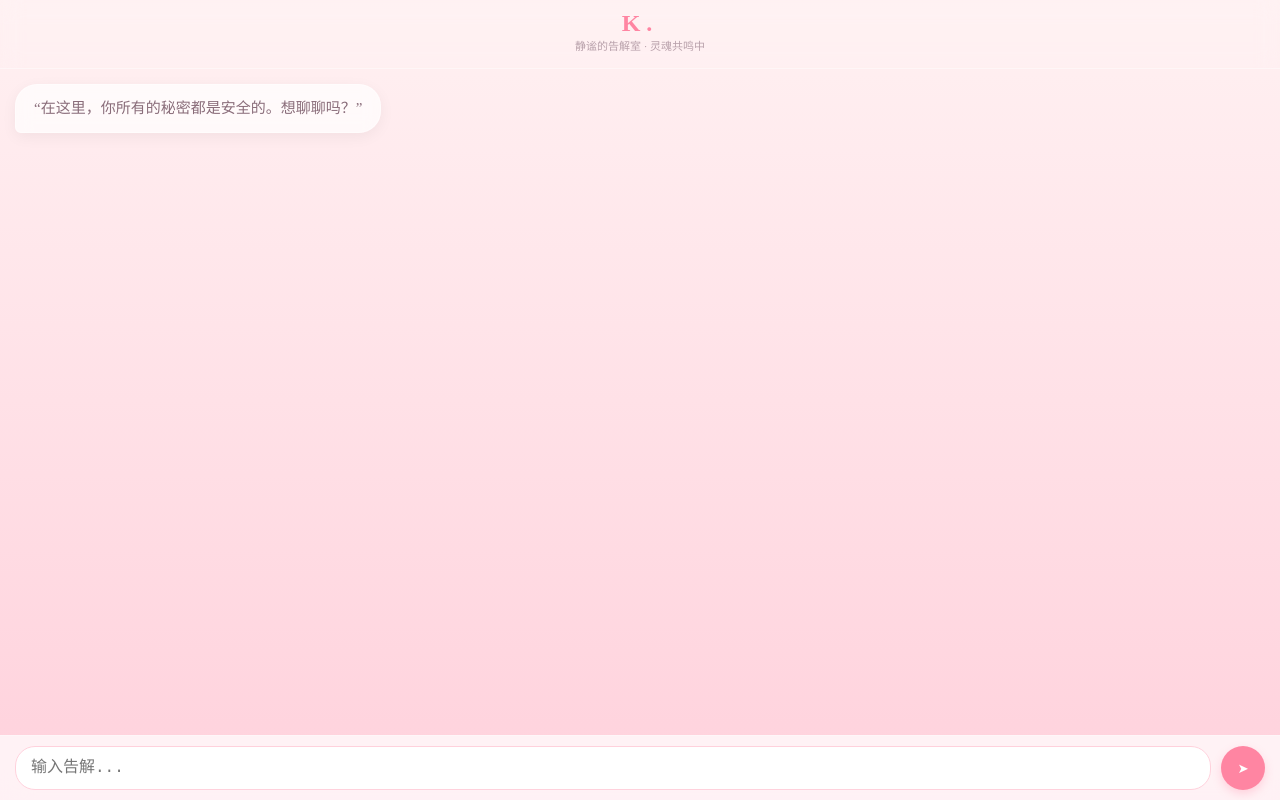
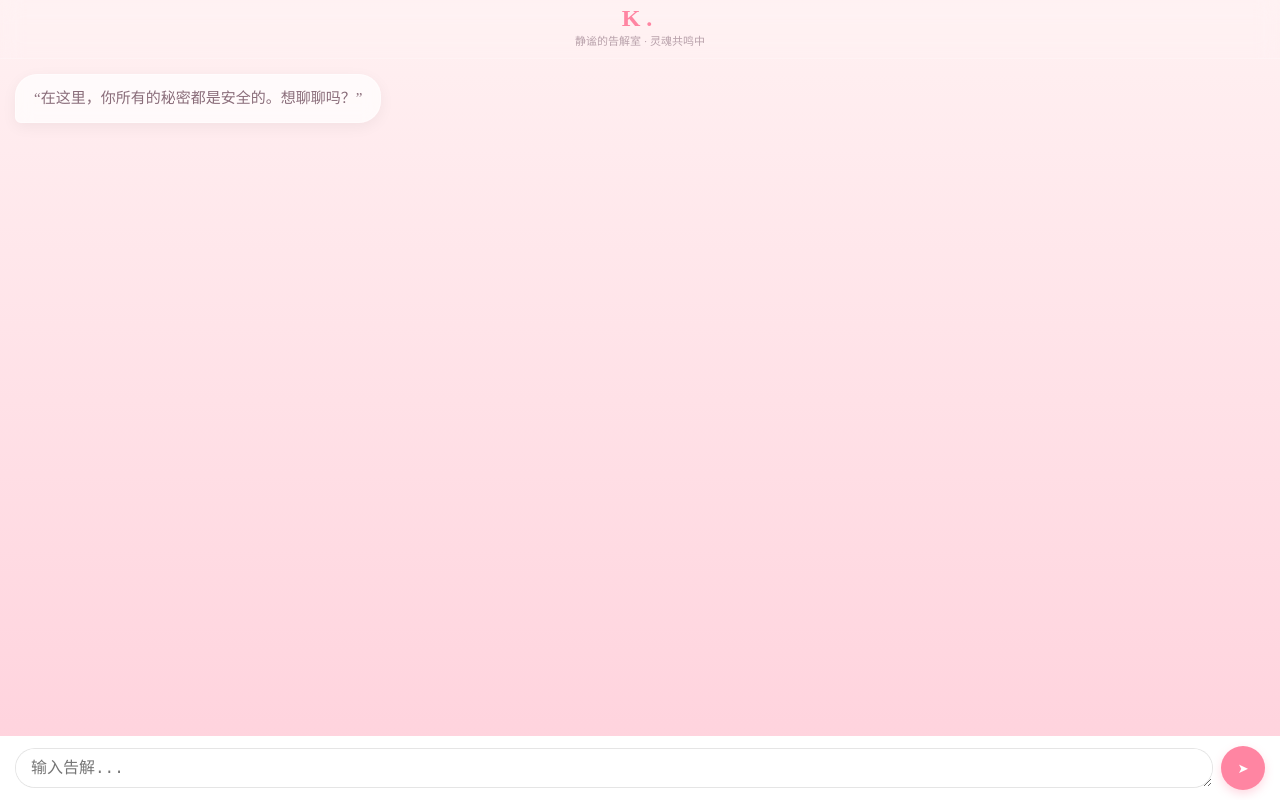
Before and after one commit to ellenjaydan81-code/K_project, a plain HTML site: page apps/confession/chat.html in a window 1280 px wide. Drawn offline with Linux system fonts and the light colour scheme.

Commit message:
Update chat.html

```diff
--- a/apps/confession/chat.html
+++ b/apps/confession/chat.html
@@ -22,40 +22,65 @@
             background: #fff5f7;
         }
 
+/* 1. 核心容器修复：彻底消灭右侧和底部白边 */
 .phone {
     position: fixed;
-            left: 0; top: 0;
-            width: 100vw;
-            height: 100dvh;
+    top: 0; left: 0;
+    width: 100vw !important; /* 强制视口宽度 */
+    height: 100dvh; /* 动态适配高度 */
     background: var(--bg-gradient);
     display: flex;
     flex-direction: column;
     overflow: hidden;
+    margin: 0; padding: 0;
 }
 
+/* 2. 🛡️ 顶部适配：缩窄且完美避开刘海 */
 .header {
-            padding: calc(env(safe-area-inset-top) + 10px) 20px 15px;
-            text-align: center;
-            border-bottom: 1px solid rgba(255, 255, 255, 0.4);
-            flex-shrink: 0;
-            width: 100%;
-            position: relative;
-            z-index: 2000; /* 确保在最顶层，不会被气泡挡住 */
-            cursor: pointer;
+    /* 关键计算：自动探测安全区域（刘海）高度，再加上极小的 5px 缓冲 */
+    /* 这样它永远在灵动岛下方，但不会像之前那样悬空太远 */
+    padding-top: calc(env(safe-area-inset-top) + 5px) !important;
+    padding-bottom: 10px !important; /* 底部也缩窄，更紧凑 */
+
+    /* 强制居中与全屏逻辑 */
+    width: 100% !important;
+    padding-left: 0 !important;
+    padding-right: 0 !important;
+    display: flex;
+    flex-direction: column;
+    align-items: center;
+    justify-content: center;
     background: rgba(255, 255, 255, 0.1);
     backdrop-filter: blur(10px);
+    border-bottom: 1px solid rgba(255, 255, 255, 0.2);
+    z-index: 2000;
 }
 
+/* 确保内部文字精准居中且紧凑 */
+.header h1, .header .name, .header .status {
+    margin: 0 auto !important;
+    text-align: center !important;
+    width: fit-content;
+}
+
+/* 调整那个返回的小箭头，确保它在同一水平线上 */
+.back-btn {
+    position: absolute;
+    left: 15px;
+    top: calc(env(safe-area-inset-top) + 8px); /* 随刘海动态调整 */
+    z-index: 2001;
+}
         .name { font-size: 24px; font-weight: 600; letter-spacing: 6px; color: #ff85a2; pointer-events: none; }
         .status { font-size: 11px; color: #b8a0aa; pointer-events: none; }
 
      #chatDisplay {
     flex: 1;
+    width: 100%;
+    padding: 15px;
     overflow-y: auto;
-            padding: 15px;
+    -webkit-overflow-scrolling: touch; /* iOS 滑动优化 */
     display: flex;
     flex-direction: column;
-            -webkit-overflow-scrolling: touch;
 }
         #chatDisplay::-webkit-scrollbar { display: none; }
 
@@ -67,19 +92,46 @@
         }
         .ai { align-self: flex-start; background: var(--ai-bubble); color: var(--text-main); border-bottom-left-radius: 6px; border: 1px solid rgba(255,255,255,0.4); }
         .user { align-self: flex-end; background: var(--user-bubble); color: #fff; border-bottom-right-radius: 6px; }
+.message {
+    max-width: 85%; /* 气泡最宽占屏幕 85% */
+    margin-bottom: 12px;
+    word-wrap: break-word;
+}
 
+.ai-message {
+    align-self: flex-start; /* AI 靠左 */
+}
+
+.user-message {
+    align-self: flex-end; /* 用户靠右 */
+}
         .input-area {
-            padding: 10px 15px calc(10px + env(safe-area-inset-bottom));
-            background: rgba(255, 255, 255, 0.7);
-            backdrop-filter: blur(15px);
-            display: flex; gap: 10px; flex-shrink: 0;
-            border-top: 1px solid rgba(255, 255, 255, 0.3);
+    padding: 10px 15px calc(env(safe-area-inset-bottom) + 10px);
+    background: white;
+    display: flex;
+    align-items: center;
+    gap: 8px;
+    width: 100%;
+    box-sizing: border-box;
 }
 
 #userInput {
-            flex: 1; background: #fff; border: 1px solid #ffd1dc; border-radius: 20px;
-            padding: 10px 15px; outline: none; font-size: 16px !important;
-            color: #8a6d7a; resize: none; height: 44px; line-height: 1.4;
+    flex: 1;
+/* ...其他属性... */
+    appearance: none;          /* 标准属性 */
+    -webkit-appearance: none;  /* 针对 iOS/Safari 的补丁 */
+    -moz-appearance: none;     /* 针对 Firefox 的补丁 */
+    /* 修复文字偏移：确保 line-height 和 padding 平衡 */
+    height: 40px;
+    line-height: 20px;
+    padding: 10px 15px !important;
+    font-size: 16px; /* 16px 以上可防止 iOS 自动放大页面 */
+    border-radius: 20px;
+    border: 1px solid rgba(0,0,0,0.1);
+    outline: none;
+    box-sizing: border-box;
+    display: flex;
+    align-items: center; /* 垂直居中文字 */
 }
 
         #sendBtn {
@@ -104,7 +156,7 @@
 <body>
 
     <div class="phone">
-        <div class="header" id="headerTrigger">
+       <div class="header">
             <div class="name">K.</div>
             <div class="status">静谧的告解室 · 灵魂共鸣中</div>
         </div>
@@ -125,7 +177,6 @@
         const chatDisplay = document.getElementById('chatDisplay');
         const userInput = document.getElementById('userInput');
         const sendBtn = document.getElementById('sendBtn');
-        const headerTrigger = document.getElementById('headerTrigger');
 
         const sounds = {
             pop: new Audio('https://assets.mixkit.co/active_storage/sfx/3005/3005-preview.mp3'),
@@ -173,7 +224,7 @@
 
             const base = localStorage.getItem('k_base');
             const key = localStorage.getItem('k_key');
-            const model = localStorage.getItem('k_model') || "gemini-1.5-flash";
+            const model = localStorage.getItem('k_model') || "gemini-2.5-flash";
 
             if (!key || !base) {
                 addBubble('ai', "（契约尚未生效。请点击上方‘K.’进入设定。）");
@@ -298,7 +349,6 @@
             if(e.key === 'Enter' && !e.shiftKey) { e.preventDefault(); handleSend(); }
         };
 
-        headerTrigger.onclick = () => { window.location.href = 'link.html'; };
 
         userInput.addEventListener('input', function() {
             this.style.height = '44px';
```
Lines whose indentation alone changed are shown as unchanged.
